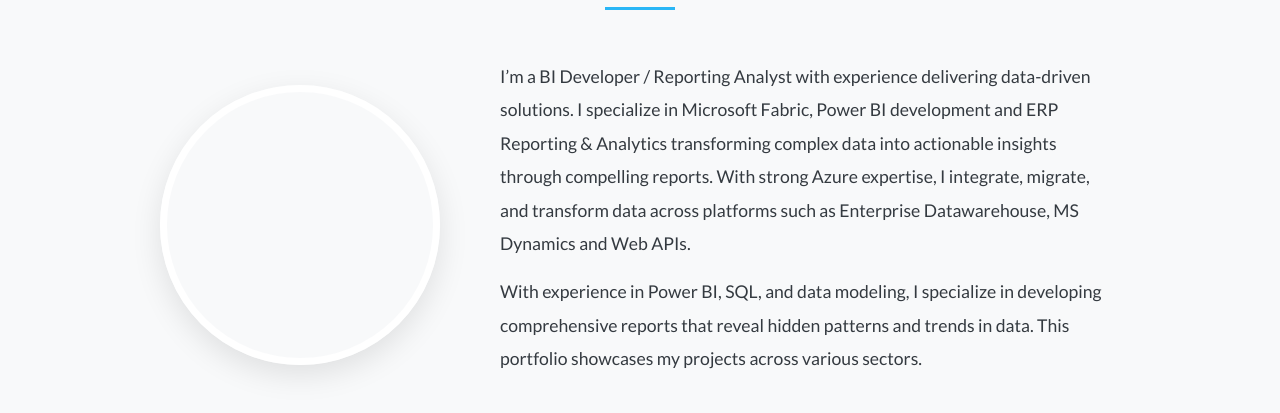
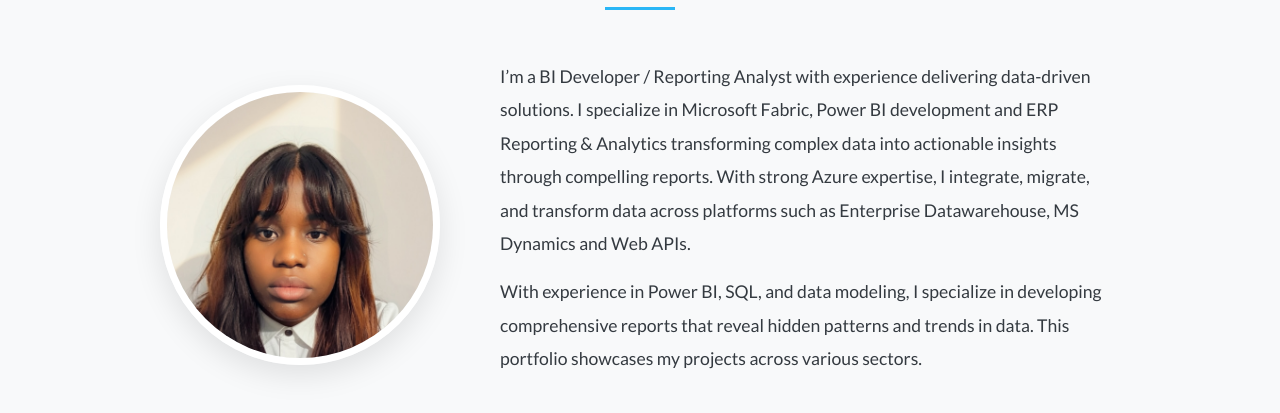
Before and after one commit to Lolusstarlet/Lolusstarlet.github.io, a plain HTML site: page index.html in a window 1280 px wide. Shown: the part 635-1048 px from the top of the page. Drawn offline with nearby package versions, Linux system fonts and the light colour scheme.

Commit message:
Update profile image file extension in index.html

```diff
--- a/index.html
+++ b/index.html
@@ -57,7 +57,7 @@
         <h2>About Me</h2>
         <div class="about-content">
             <!--💡UPDATE: Change the image to your own profile photo in assets/images/-->
-            <img src="assets/images/profilep.jpg" alt="Lola" class="profile-photo">
+            <img src="assets/images/profilep.jpeg" alt="Lola" class="profile-photo">
             <div class="about-text">
                 <!--💡UPDATE: Write your own 'About Me' text here-->
                 <p> I’m a BI Developer / Reporting Analyst with experience delivering data-driven solutions. I specialize in Microsoft Fabric, Power BI development and ERP Reporting & Analytics transforming complex data into actionable insights through compelling reports. With strong Azure expertise, I integrate, migrate, and transform data across platforms such as Enterprise Datawarehouse, MS Dynamics and Web APIs.</p>
```
